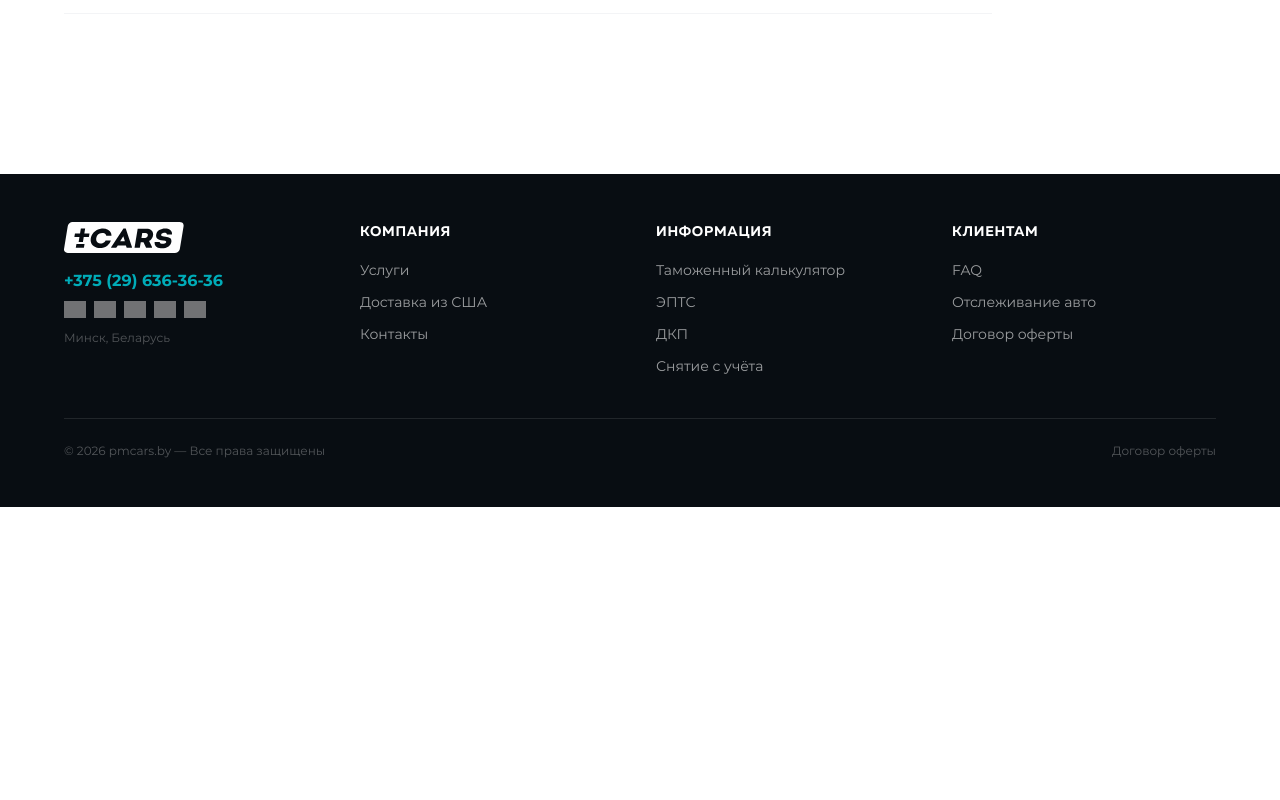
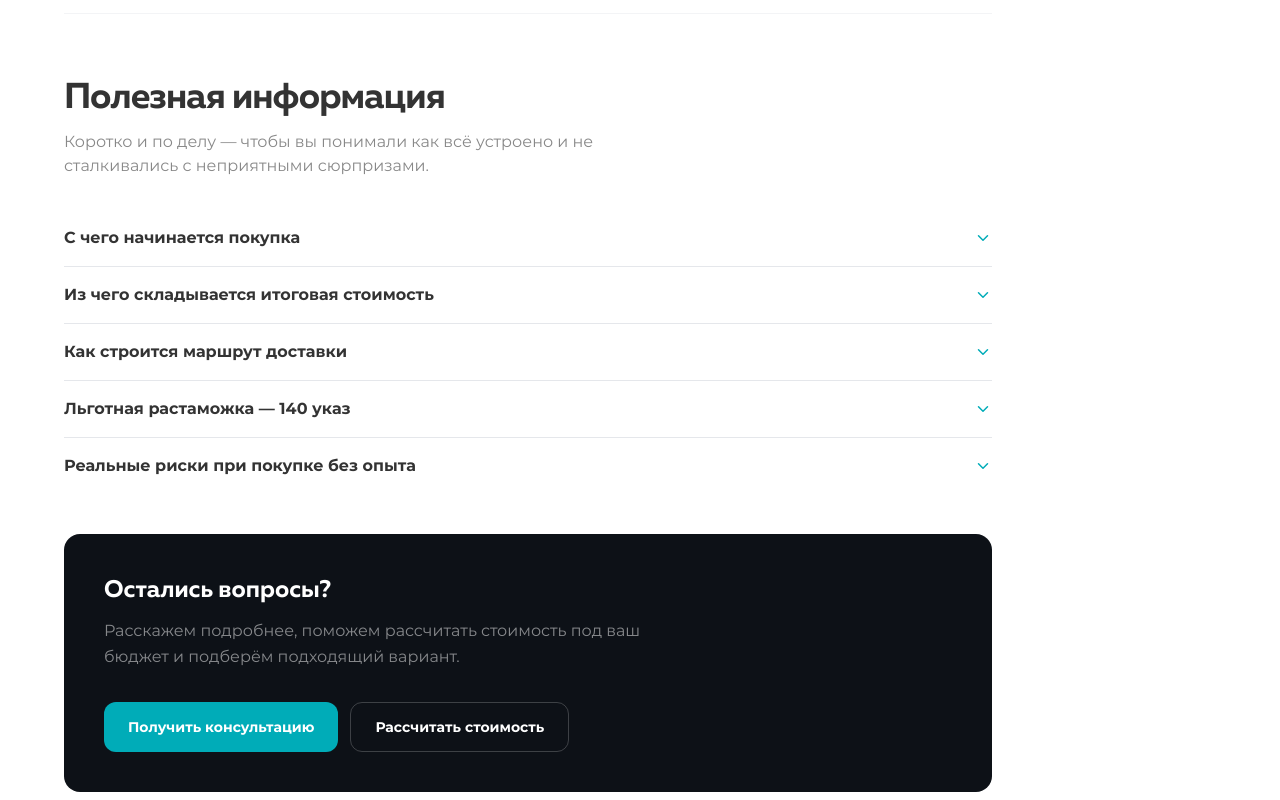
Before and after one commit to idzvilla/pmcars, a Next.js app: page /protsess in a window 1280 px wide. Shown: the part 4480-5280 px from the top of the page. Before the commit the page ends 4987 px from the top, so only its background shows below. Built offline with nearby package versions, Linux system fonts and the light colour scheme; grey boxes are pictures that could not be loaded.

Commit message:
feat: protsess section 6 — полезная информация (accordion)

```diff
--- a/src/app/protsess/ProtsessPageClient.tsx
+++ b/src/app/protsess/ProtsessPageClient.tsx
@@ -1,6 +1,7 @@
 'use client'
 import { useEffect, useState } from 'react'
 import Link from 'next/link'
+import Accordion from '@/components/ui/Accordion'
 
 const SECTIONS = [
   { id: 'kak-my-rabotaem', label: 'Как мы работаем' },
@@ -108,6 +109,121 @@ const DELIVERY_STAGES = [
     title: 'Передача на таможню',
     days: null,
     text: 'Автомобиль передаётся для оформления в РБ. Подготавливаем документы, сопровождаем процесс, помогаем пройти таможню.',
+  },
+]
+
+const INFO_ITEMS = [
+  {
+    question: 'С чего начинается покупка',
+    answer: (
+      <p>
+        Первый шаг — понять что именно вы ищете: конкретная модель или лот, автомобиль под
+        определённый бюджет, авто для себя или для перепродажи. Мы помогаем определить
+        оптимальный вариант и объясняем на что реально можно рассчитывать. Оптимальный
+        возраст авто — до 5 лет, минимальный бюджет «под ключ» — от $13 000.
+      </p>
+    ),
+  },
+  {
+    question: 'Из чего складывается итоговая стоимость',
+    answer: (
+      <>
+        <p className="mb-2">Цена автомобиля из США — это не только стоимость на аукционе. В итог входят:</p>
+        <ul className="flex flex-col gap-1">
+          {[
+            'стоимость лота',
+            'комиссия аукциона',
+            'доставка по США',
+            'морская доставка',
+            'доставка в Беларусь',
+            'таможенные платежи',
+            'утильсбор, оформление, хранение',
+            'ремонт',
+            'услуги компании',
+          ].map((item) => (
+            <li key={item} className="flex items-start gap-2">
+              <span className="mt-1.5 w-1 h-1 rounded-full bg-primary flex-shrink-0" />
+              {item}
+            </li>
+          ))}
+        </ul>
+        <p className="mt-2">Мы сразу считаем полную стоимость, чтобы не было «доплат по ходу».</p>
+      </>
+    ),
+  },
+  {
+    question: 'Как строится маршрут доставки',
+    answer: (
+      <>
+        <p className="mb-3">Маршрут зависит от объёма двигателя автомобиля:</p>
+        <div className="space-y-2">
+          <div>
+            <span className="font-semibold text-body">До 1.5 литра</span>
+            <p className="mt-0.5">Контейнер доставляется в порт Клайпеда (Литва), затем авто перегружается на автовоз и доставляется на СВХ в Гомель или Минск.</p>
+          </div>
+          <div>
+            <span className="font-semibold text-body">Более 1.5 литра</span>
+            <p className="mt-0.5">Автомобиль направляется через порт Поти (Грузия), далее перегружается на автовоз и доставляется в Гомель или Минск.</p>
+          </div>
+        </div>
+      </>
+    ),
+  },
+  {
+    question: 'Льготная растаможка — 140 указ',
+    answer: (
+      <>
+        <p className="mb-2">
+          В Беларуси есть возможность снизить таможенные платежи на 50%. Льготой может
+          воспользоваться категория граждан РБ, имеющая инвалидность 1–2 группы, а также
+          многодетные семьи.
+        </p>
+        <ul className="flex flex-col gap-1 mb-2">
+          {[
+            'Требуется подтверждающий документ',
+            'Воспользоваться можно 1 раз в год',
+            'Ограничений на дальнейшую продажу нет',
+          ].map((item) => (
+            <li key={item} className="flex items-start gap-2">
+              <span className="mt-1.5 w-1 h-1 rounded-full bg-primary flex-shrink-0" />
+              {item}
+            </li>
+          ))}
+        </ul>
+        <p className="text-xs text-muted/70">
+          Использование на постоянной основе в коммерческих целях может повлечь вопросы со
+          стороны контролирующих органов.
+        </p>
+      </>
+    ),
+  },
+  {
+    question: 'Реальные риски при покупке без опыта',
+    answer: (
+      <>
+        <p className="mb-2">Без опыта можно столкнуться с ситуациями:</p>
+        <ul className="flex flex-col gap-1 mb-3">
+          {[
+            'авто невозможно растаможить в РБ',
+            'автомобиль нельзя вывезти из США',
+            'серьёзные скрытые повреждения',
+            'участие в сильных ДТП или наводнениях',
+            'скрученный пробег',
+            'завышенная цена',
+            'ошибки в расчёте таможни',
+          ].map((item) => (
+            <li key={item} className="flex items-start gap-2">
+              <span className="mt-1.5 w-1 h-1 rounded-full bg-primary flex-shrink-0" />
+              {item}
+            </li>
+          ))}
+        </ul>
+        <p>
+          Мы проверяем историю авто (CARFAX), анализируем повреждения, оцениваем
+          целесообразность покупки и отсекаем проблемные варианты.
+        </p>
+      </>
+    ),
   },
 ]
 
@@ -404,7 +520,44 @@ export default function ProtsessPageClient() {
               </div>
             </section>
 
-            {/* Section 6 will be added here */}
+            {/* ── Section 6: Полезная информация ── */}
+            <section id="info" className="pb-14 md:pb-16">
+              <h2 className="font-muller font-bold text-3xl md:text-4xl text-body tracking-tight mb-3">
+                Полезная информация
+              </h2>
+              <p className="font-montserrat text-base text-muted mb-8 max-w-xl">
+                Коротко и по делу — чтобы вы понимали как всё устроено и не сталкивались с
+                неприятными сюрпризами.
+              </p>
+              <div className="mb-10">
+                <Accordion items={INFO_ITEMS} />
+              </div>
+              <div className="bg-dark-bg rounded-2xl p-8 md:p-10">
+                <div className="max-w-xl">
+                  <h3 className="font-muller font-bold text-2xl text-white mb-3">
+                    Остались вопросы?
+                  </h3>
+                  <p className="font-montserrat text-white/50 text-base mb-8 leading-relaxed">
+                    Расскажем подробнее, поможем рассчитать стоимость под ваш бюджет и
+                    подберём подходящий вариант.
+                  </p>
+                  <div className="flex flex-wrap gap-3">
+                    <Link
+                      href="/contacts"
+                      className="inline-flex items-center px-6 py-3.5 rounded-xl bg-primary text-white font-montserrat font-bold text-sm hover:bg-primary/90 transition-colors"
+                    >
+                      Получить консультацию
+                    </Link>
+                    <Link
+                      href="/info/kalkulyator-rashod"
+                      className="inline-flex items-center px-6 py-3.5 rounded-xl border border-white/20 text-white font-montserrat font-bold text-sm hover:border-primary hover:text-primary transition-colors"
+                    >
+                      Рассчитать стоимость
+                    </Link>
+                  </div>
+                </div>
+              </div>
+            </section>
           </div>
 
           {/* Right sidebar — desktop only */}
```
Also changed, not shown: 1 other file (tests, documents, lock files or other folders).
